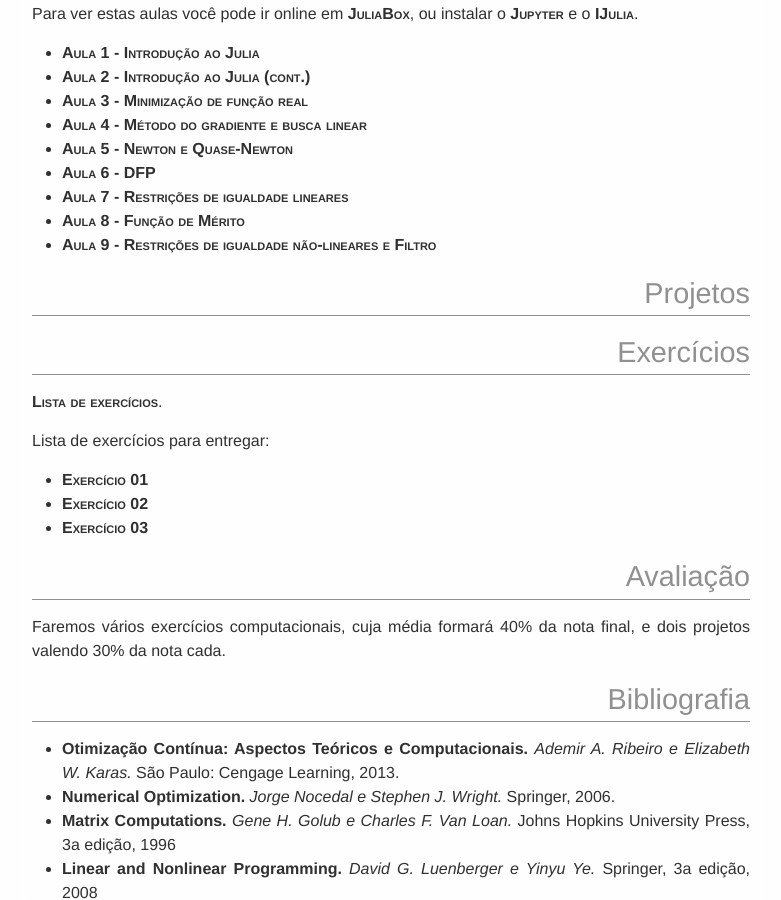
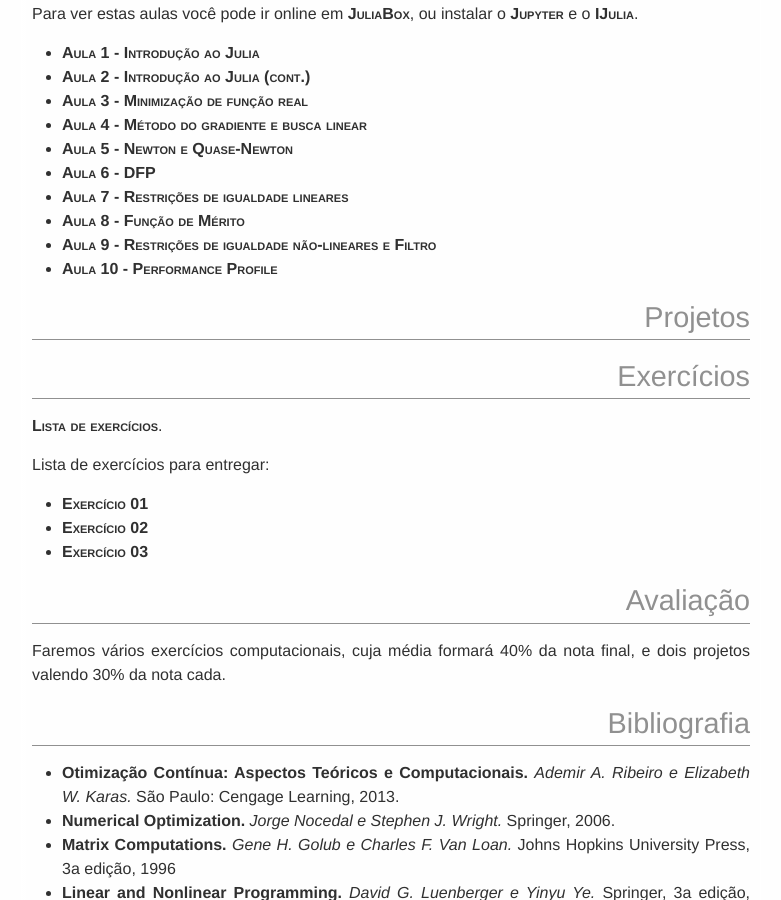
Before and after one commit to abelsiqueira/abelsiqueira.github.io-old, a Jekyll site: the page built from disciplinas/cm114-2016s2.md, in a window 1280 px wide and 900 px high, scrolled down 1087 px. Shown: the whole window, without its empty margins (249-1030 px from the left). Built offline with Jekyll 4.4.1, drawn with Linux system fonts in a browser that asks for light colours.

Commit message:
Aula 10 de cm114

```diff
--- a/disciplinas/cm114-2016s2.md
+++ b/disciplinas/cm114-2016s2.md
@@ -45,6 +45,8 @@ ou instalar o [Jupyter](https://jupyter.org/) e o
   - [Aula 7 - Restrições de igualdade lineares]({{ site.baseurl }}/disciplinas/cm114/07-min-rest-igualdade.ipynb)
   - [Aula 8 - Função de Mérito]({{ site.baseurl }}/disciplinas/cm114/08-min-rest-igualdade-merito.ipynb)
   - [Aula 9 - Restrições de igualdade não-lineares e Filtro]({{ site.baseurl }}/disciplinas/cm114/09-min-rest-igualdade-filtro.ipynb)
+  - [Aula 10 - Performance Profile]({{ site.baseurl
+    }}/disciplinas/cm114/10-performance-profile.ipynb)
 
 # Projetos
 
```
